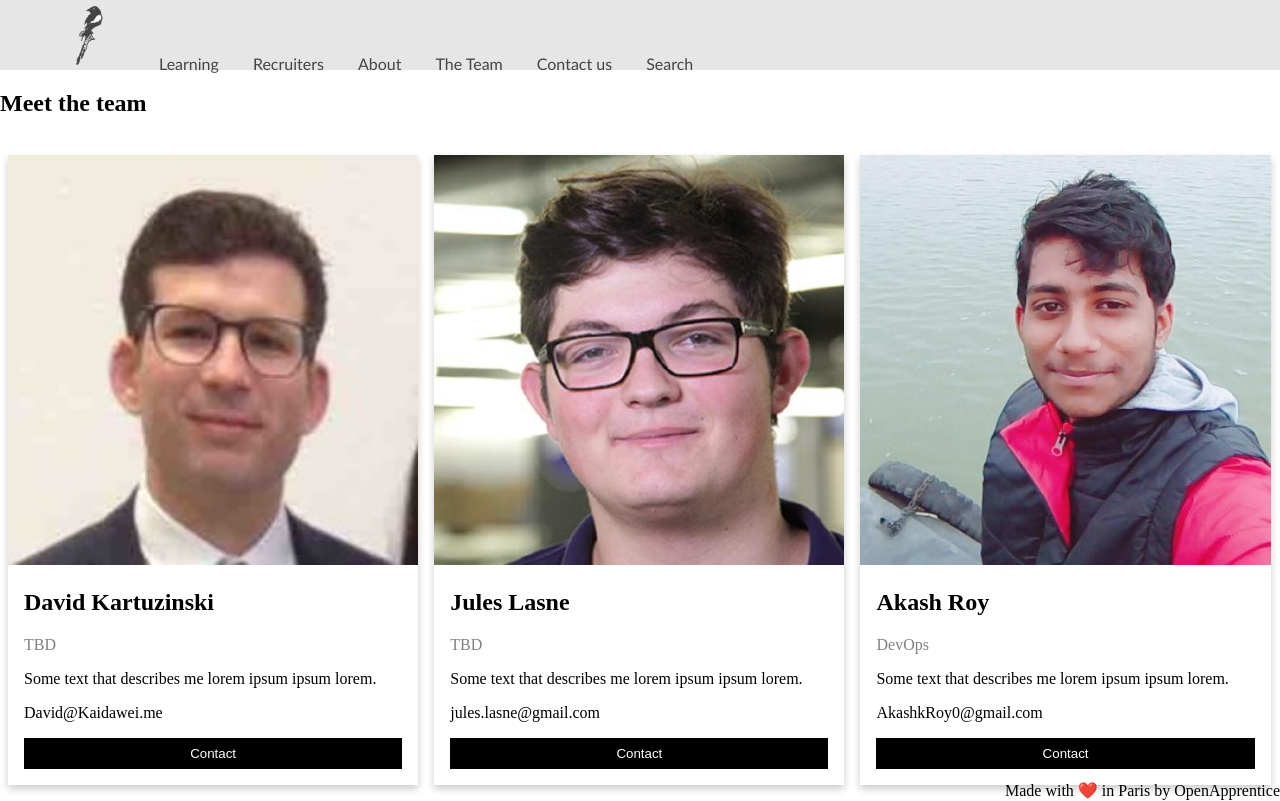
After one commit to mcne65/openapprentice-website, a Flask app: page /team in a window 1280 px wide. The commit adds this page. Run offline with Flask 2, Linux system fonts and the light colour scheme; parts of the project's set-up code (start-up, migrations or seed data) failed here and were passed over.

Commit message:
Added team page

```diff
--- a/openapprentice/routes/main.py
+++ b/openapprentice/routes/main.py
@@ -30,6 +30,11 @@ def about():
     return render_template("about.html")
 
 
+@application.route("/team")
+def team():
+    return render_template("team.html")
+
+
 @application.route('/ContactUs', methods=['GET', 'POST'])
 def contact_us():
     form = contact.ContactForm()
--- a/openapprentice/templates/main.html
+++ b/openapprentice/templates/main.html
@@ -23,6 +23,7 @@
         <li><a href="{{ url_for("learning") }}">Learning</a></li>
         <li><a href="{{ url_for("recruiters") }}">Recruiters</a></li>
         <li><a href="{{ url_for("about") }}">About</a></li>
+        <li><a href="{{ url_for("team") }}">The Team</a></li>
         <li><a href="{{ url_for("contact_us") }}">Contact us</a></li>
         <li><a href="#">Search</a></li>
       </ul>
--- /dev/null
+++ b/openapprentice/templates/team.html
@@ -0,0 +1,106 @@
+{% extends "main.html" %}
+{% block body %}
+
+<style>
+html {
+  box-sizing: border-box;
+}
+
+*, *:before, *:after {
+  box-sizing: inherit;
+}
+
+.column {
+  float: left;
+  width: 33.3%;
+  margin-bottom: 16px;
+  padding: 0 8px;
+}
+
+@media screen and (max-width: 650px) {
+  .column {
+    width: 100%;
+    display: block;
+  }
+}
+
+.card {
+  box-shadow: 0 4px 8px 0 rgba(0, 0, 0, 0.2);
+}
+
+.container {
+  padding: 0 16px;
+}
+
+.container::after, .row::after {
+  content: "";
+  clear: both;
+  display: table;
+}
+
+.title {
+  color: grey;
+}
+
+.button {
+  border: none;
+  outline: 0;
+  display: inline-block;
+  padding: 8px;
+  color: white;
+  background-color: #000;
+  text-align: center;
+  cursor: pointer;
+  width: 100%;
+}
+
+.button:hover {
+  background-color: #555;
+}
+</style>
+    {# @todo: Replace contact button with social buttons like linkedin, github etc #}
+<h2>Meet the team</h2>
+<br>
+
+<div class="row">
+  <div class="column">
+    <div class="card">
+      <img src="{{ url_for("static", filename="images/david-kartuzinski.jpeg") }}" alt="David" style="width:100%">
+      <div class="container">
+        <h2>David Kartuzinski</h2>
+        <p class="title">TBD</p>
+        <p>Some text that describes me lorem ipsum ipsum lorem.</p>
+        <p>David@Kaidawei.me</p>
+        <p><button class="button">Contact</button></p>
+      </div>
+    </div>
+  </div>
+
+  <div class="column">
+    <div class="card">
+      <img src="{{ url_for("static", filename="images/jules-lasne.jpeg") }}" alt="Jules" style="width:100%">
+      <div class="container">
+        <h2>Jules Lasne</h2>
+        <p class="title">TBD</p>
+        <p>Some text that describes me lorem ipsum ipsum lorem.</p>
+        <p>jules.lasne@gmail.com</p>
+        <p><button class="button">Contact</button></p>
+      </div>
+    </div>
+  </div>
+  <div class="column">
+    <div class="card">
+      <img src="{{ url_for("static", filename="images/akashk-roy.jpeg") }}" alt="Roy" style="width:100%">
+      <div class="container">
+        <h2>Akash Roy</h2>
+        <p class="title">DevOps</p>
+        <p>Some text that describes me lorem ipsum ipsum lorem.</p>
+        <p>AkashkRoy0@gmail.com</p>
+        <p><button class="button">Contact</button></p>
+      </div>
+    </div>
+  </div>
+</div>
+    {# @todo: Fix the `made with love in Paris`  #}
+    {# @boy: The text is showing too far up in the teams page #}
+{% endblock %}
```
Also changed, not shown: openapprentice/static/images/akashk-roy.jpeg (added), openapprentice/static/images/david-kartuzinski.jpeg (added), openapprentice/static/images/jules-lasne.jpeg (added).
